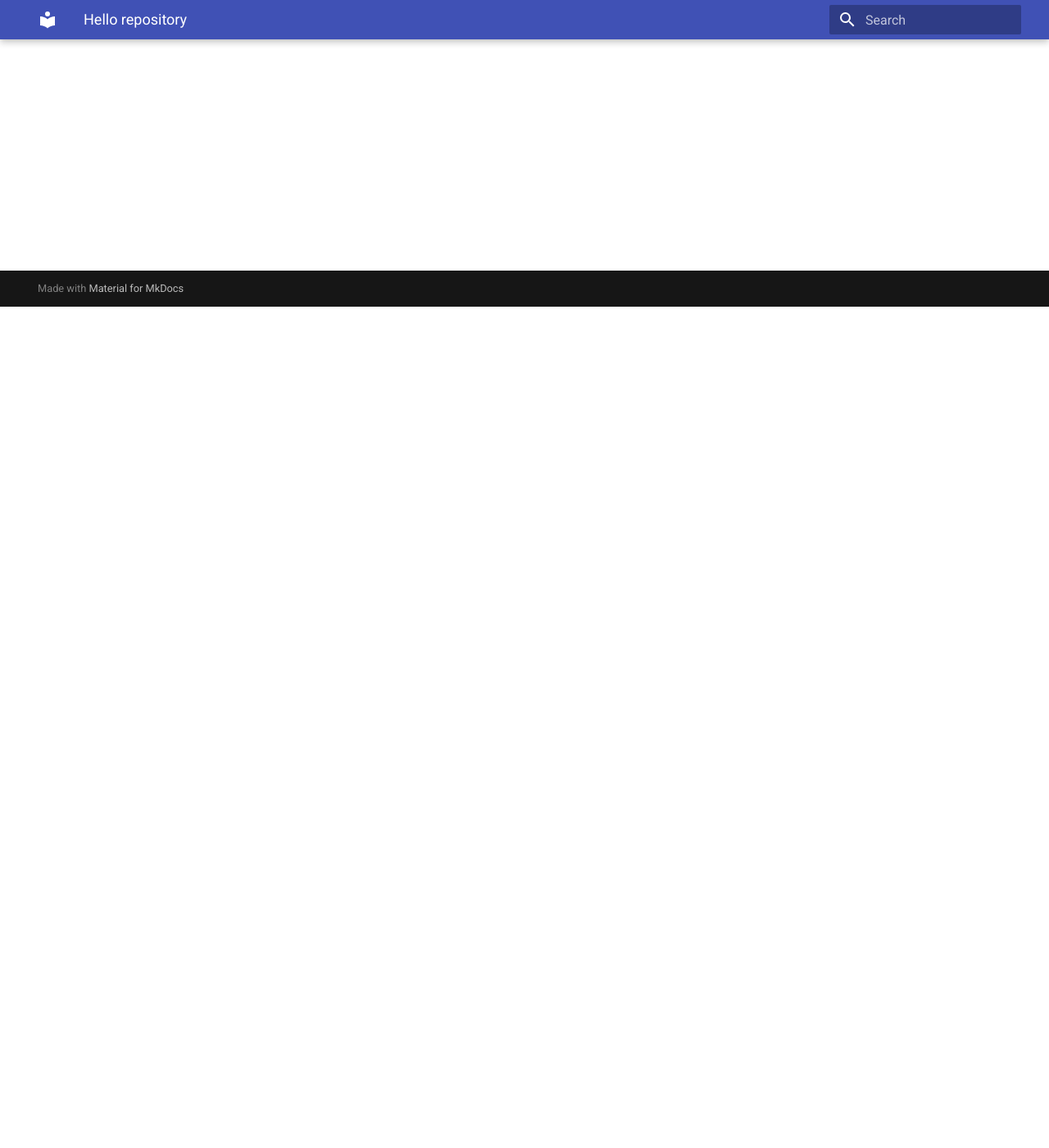
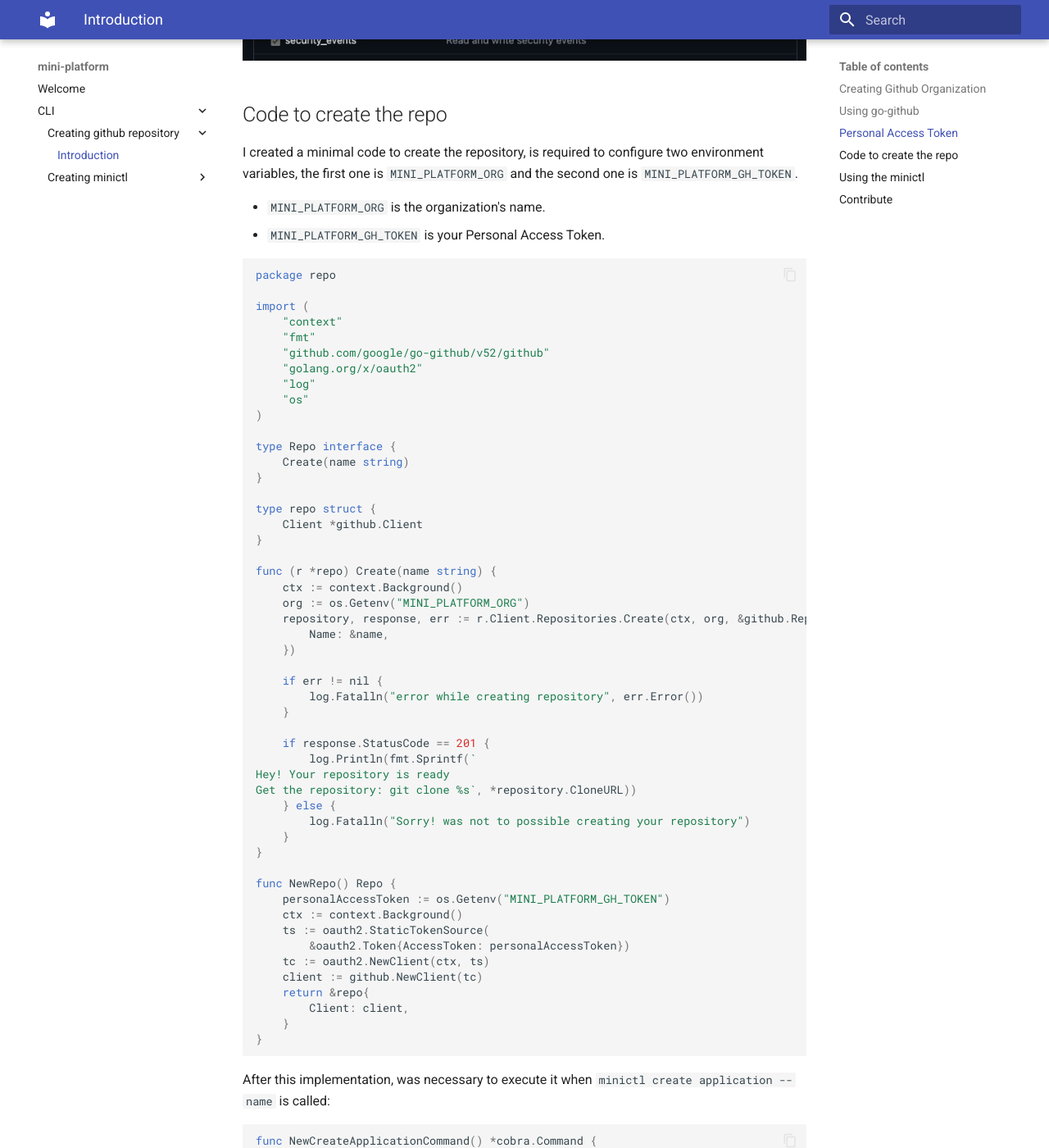
Before and after one commit to mcruzdev/mini-platform, an MkDocs documentation site: the page built from docs/CLI/creating-github-repository/index.md, in a window 1280 px wide and 1400 px high, scrolled down 1026 px. Shown: the whole window at 82% size. Built offline with MkDocs 1.6.1 and Material for MkDocs 9.7.7, drawn with Linux system fonts in a browser that asks for light colours; some of the changed text lies outside the part shown.

Commit message:
docs: add documentation about creating github repo

````diff
--- a/docs/CLI/creating-github-repository/index.md
+++ b/docs/CLI/creating-github-repository/index.md
@@ -1 +1,136 @@
-# Hello repository
+# Introduction
+
+## Creating Github Organization
+
+We will use an Org to simulate a real world (or aproximatelly one).
+
+You can see how to [create a new organization on Github here](https://docs.github.com/en/organizations/collaborating-with-groups-in-organizations/creating-a-new-organization-from-scratch)
+
+## Using go-github
+In this [page](../creating-minictl/index.md) I created the command `minictl create application --name` and now I will use the [go-github]("github.com/google/go-github") project to create our repository.
+
+## Personal Access Token
+
+To get access to Github, was necessary to create a Personal Access Token on Github. To get the Personal Access Token, you need to follow this [official Github tutorial](https://docs.github.com/en/enterprise-server@3.4/authentication/keeping-your-account-and-data-secure/creating-a-personal-access-token).
+
+Is necessary to select those scopes to get access to create an repository:
+
+![personal-access-token scopes](../../assets/img/pat-scopes.jpeg)
+
+## Code to create the repo
+
+I created a minimal code to create the repository, is required to configure two environment variables, the first one is `MINI_PLATFORM_ORG` and the second one is `MINI_PLATFORM_GH_TOKEN`.
+
+- `MINI_PLATFORM_ORG` is the organization's name.
+- `MINI_PLATFORM_GH_TOKEN` is your Personal Access Token.
+
+
+```go
+package repo
+
+import (
+	"context"
+	"fmt"
+	"github.com/google/go-github/v52/github"
+	"golang.org/x/oauth2"
+	"log"
+	"os"
+)
+
+type Repo interface {
+	Create(name string)
+}
+
+type repo struct {
+	Client *github.Client
+}
+
+func (r *repo) Create(name string) {
+	ctx := context.Background()
+	org := os.Getenv("MINI_PLATFORM_ORG")
+	repository, response, err := r.Client.Repositories.Create(ctx, org, &github.Repository{
+		Name: &name,
+	})
+
+	if err != nil {
+		log.Fatalln("error while creating repository", err.Error())
+	}
+
+	if response.StatusCode == 201 {
+		log.Println(fmt.Sprintf(`
+Hey! Your repository is ready
+Get the repository: git clone %s`, *repository.CloneURL))
+	} else {
+		log.Fatalln("Sorry! was not to possible creating your repository")
+	}
+}
+
+func NewRepo() Repo {
+	personalAccessToken := os.Getenv("MINI_PLATFORM_GH_TOKEN")
+	ctx := context.Background()
+	ts := oauth2.StaticTokenSource(
+		&oauth2.Token{AccessToken: personalAccessToken})
+	tc := oauth2.NewClient(ctx, ts)
+	client := github.NewClient(tc)
+	return &repo{
+		Client: client,
+	}
+}
+```
+
+After this implementation, was necessary to execute it when `minictl create application --name` is called:
+
+```go
+func NewCreateApplicationCommand() *cobra.Command {
+	var createApplicationCmd = &cobra.Command{
+		Use: "application",
+		Run: func(cmd *cobra.Command, args []string) {
+			log.Println(fmt.Sprintf("Creating application with name '%s'", applicationName))
+			newRepo := repo.NewRepo()
+			newRepo.Create(applicationName)
+		},
+	}
+
+	createApplicationCmd.PersistentFlags().StringVar(&applicationName, "name", "", "--name=application-name")
+	_ = createApplicationCmd.MarkPersistentFlagRequired("name")
+
+	return createApplicationCmd
+}
+```
+
+## Using the minictl
+
+It will be a step-by-step to create a repository with `minictl`.
+
+1. Clone the repository:
+
+```sh
+    git clone https://github.com/mcruzdev/minictl`
+```
+
+2. Build the CLI:
+
+```sh
+    cd minictl && go build -o=minictl .
+```
+
+3. Set all required variables `MINI_PLATFORM_ORG` and `MINI_PLATFORM_GH_TOKEN` and execute the CLI:
+
+```sh
+    ./minictl create application --name=mini-platform-api
+```
+
+The output shoul looks like it:
+
+```
+2023/05/13 11:05:21 Creating application with name 'team-api'
+2023/05/13 11:05:22
+Hey! Your repository is ready
+Get the repository: git clone https://github.com/mini-platform/team-api.git
+```
+
+There is no validation yet, but if you create a valid repository name, it works well!
+
+## Contribute
+
+If you want to collabare with me, create an issue and open a pull request [here](https://github.com/mcruzdev/minictl). The commit related with this page is [here](https://github.com/mcruzdev/minictl/commit/5c7cb5a4e6f1eba6eaae81888a06d41258edd689).
````
Also changed, not shown: docs/index.md (+17 -8 lines), docs/assets/img/pat-scopes.jpeg (added).
